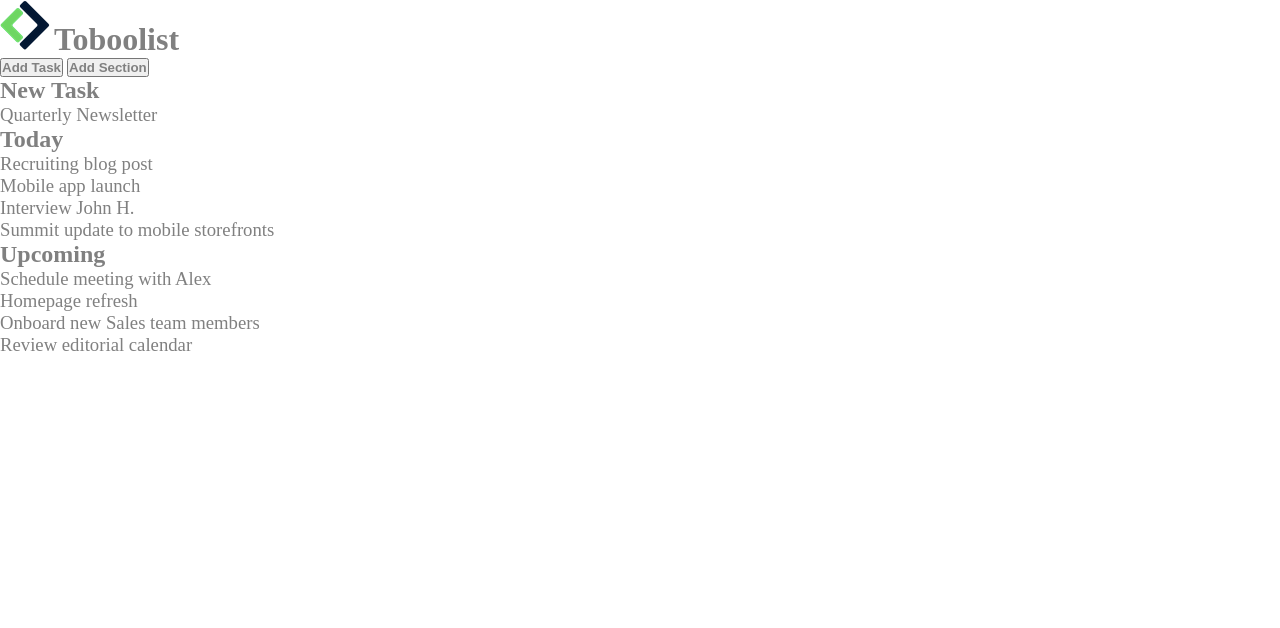
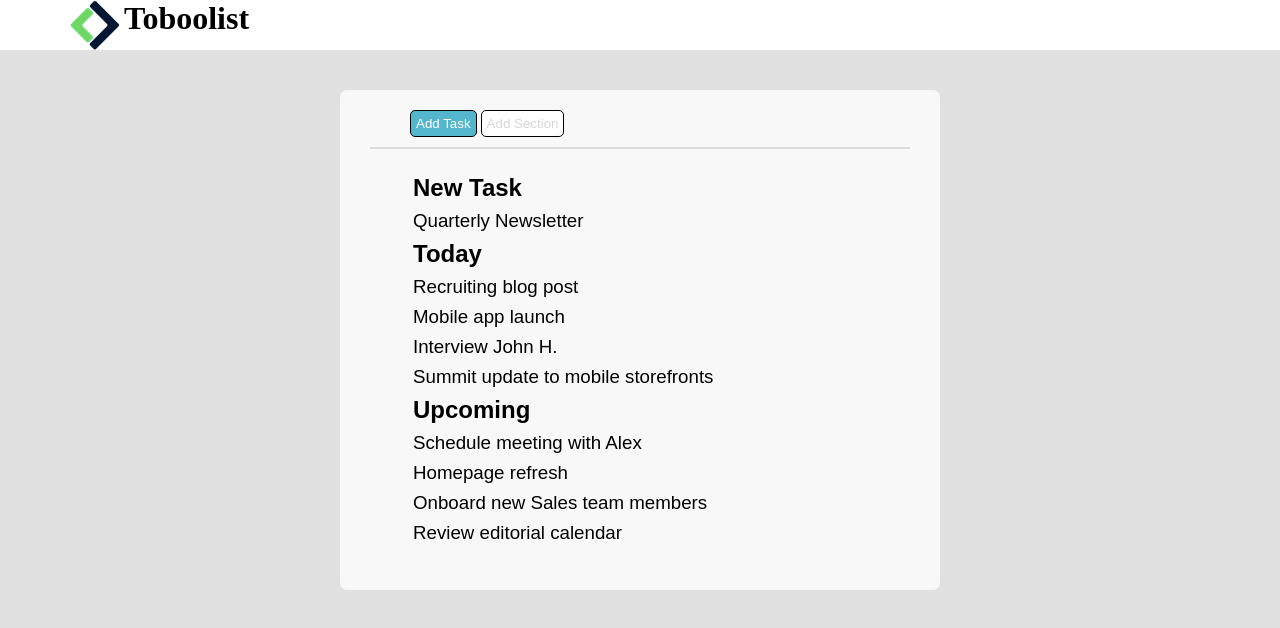
Before and after one commit to GiuseppeTrp/html-css-toboolist, a plain HTML site: page index.html in a window 1280 px wide. Drawn offline with Linux system fonts and the light colour scheme.

Commit message:
updated css,, updated tag id,beautify code

```diff
--- a/index.html
+++ b/index.html
@@ -9,16 +9,20 @@
 </head>
 <body>
     <header><!--logo e titolo-->
-        <img src="img/Logo.png" alt="logo booleaner">
+        <div>
+            <img id="logo" src="img/Logo.png" alt="logo booleaner">
             <h1 id="title">Toboolist</h1>
+        </div>
     </header>
-    <div><!-- intestazione e pulsanti-->
+    <div id="main">
+        <div id="pulsanti"><!-- intestazione e pulsanti-->
             <nav>
-            <button>Add Task</button>
-            <button>Add Section</button>
+                <button  id="button1">Add Task</button>
+                <button id="button2">Add Section</button>
             </nav>
+            <hr>
 
-    <main id="list"> <!--liste-->
+        <div id="listContainer"> <!--liste-->
             <div id="1list">
                 <ul>
                     <li>
@@ -88,11 +92,12 @@
                 </ul>
 
             </div>
+        </div>
 
 
+       </div>
+    </div>
 
 
-
-    </main>
 </body>
 </html>
--- a/style.css
+++ b/style.css
@@ -1,15 +1,91 @@
 *{
     box-sizing: border-box;
-    margin: 0px;
-    padding: 0px;
-    font-weight: bold;
-    color: grey;
-}
+    margin: 0;
+    padding: 0;
+  }
 
-#title{
-    display: inline-block;
-}
 
-h3{
+  body {
+    background-color: rgba(128, 128, 128, 0.231);
+  }
+
+  header {
+    height: 50px;
+
+    margin-bottom: 40px;
+    background-color: white;
+  }
+  nav{
+    padding-bottom: 10px;
+    padding-left: 40px;
+  }
+
+  #logo {
+    padding-left: 70px;
+  }
+
+  #title {
+   display: inline-block;
+   vertical-align: top;
+   font-size:xx-large;
+
+  }
+
+  #main {
+    margin: auto;
+    background-color:rgba(255, 255, 255, 0.774);
+    height: 500px;
+    width: 600px;
+    border-radius: 7px;
+  }
+
+ #pulsanti{
+    padding-top: 20px;
+    padding-bottom: 20px;
+    padding-left: 30px;
+    padding-right: 30px;
+  }
+
+  button{
+    padding: 5px;
+    border-radius: 5px;
+    border-width: 1px;
+    border-style: solid;
+
+  }
+
+ #button1 {
+    background-color: rgb(83, 182, 205);
+    color: white;
+  }
+
+  #button2 {
+    background-color:white;
+    color:rgba(128, 128, 128, 0.32);
+  }
+
+  hr {
+    border-width: 1px  ;
+    border-style: solid;
+    border-color:rgba(128, 128, 128, 0.231);
+
+  }
+
+  #listContainer{
+    margin: 25px 35px;
+  }
+
+  #listContainer ul {
+    list-style: none;
+    font-family: arial;
+  }
+
+
+  #listContainer li {
+    margin: 8px;
+
+  }
+
+  #listContainer li h3{
     font-weight: lighter;
-}
+  }
```
Lines whose indentation alone changed are shown as unchanged.
